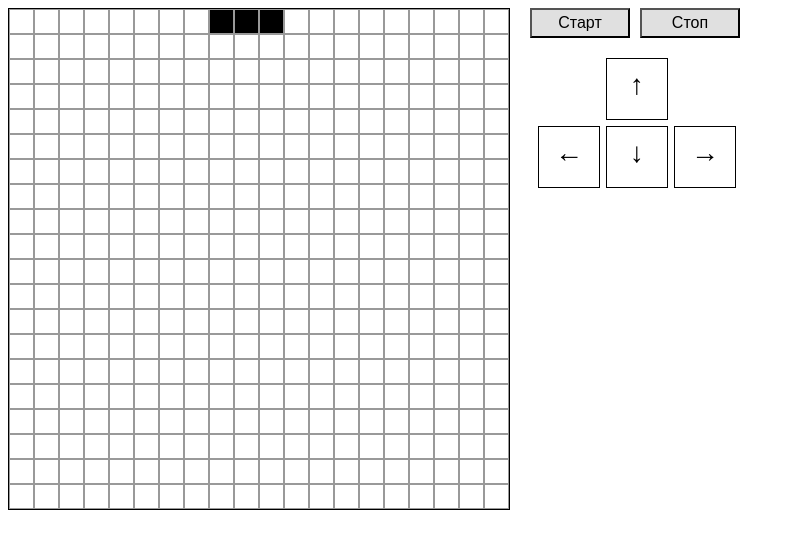
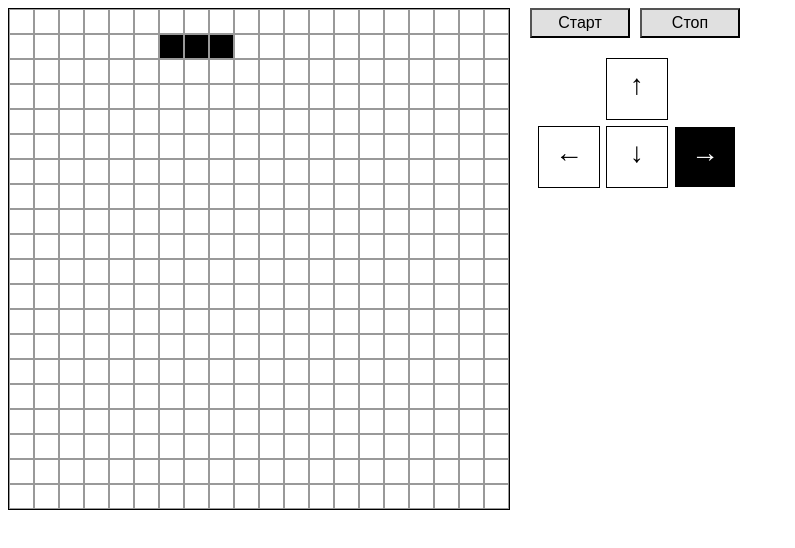
Before and after one commit to andrey-kzh/snake-game-react, a React app: page / in a window 1280 px wide. Shown: the whole page, without its empty margins (0-795 px from the left). Built offline with nearby package versions, Linux system fonts and the light colour scheme.

Commit message:
controls done and render board optimisation

```diff
--- a/src/components/board/board.js
+++ b/src/components/board/board.js
@@ -13,7 +13,7 @@ export default class Board extends React.Component {
     renderSquares() {
 
         let squareClass;
-        let squares = Array(400).fill(null).map((square, i) => {
+        let squares = this.props.board.map((square, i) => {
 
             (this.props.snake.indexOf(i) != -1) ? squareClass = 'snake' : squareClass = ''; //рисуем змею
             return <Square key={i} cssClass={squareClass} />
--- a/src/components/direction/direction.js
+++ b/src/components/direction/direction.js
@@ -2,6 +2,11 @@ import React from 'react';
 import css from './style.css';
 
 export function Direction(props) {
+
+	let cssClass;
+
+	(props.direction == props.directionState) ? cssClass = 'direction-active' : cssClass = 'direction';
+
 
     let directionArrow;
 
@@ -27,7 +32,11 @@ export function Direction(props) {
 
     return (
 
-		<div className="direction">{arrow}</div>
+        <div
+			onClick={() => props.changeDirection(props.direction)}
+			className={cssClass}>
+			{arrow}
+		</div>
 
     )
 
--- a/src/components/direction/style.css
+++ b/src/components/direction/style.css
@@ -13,3 +13,15 @@
     border-color: #999999;
     color: #999999;
 }
+
+.direction-active {
+    width: 60px;
+    height: 60px;
+    border: 1px #ffffff solid;
+    margin: 0 6px 6px 0;
+    font-size: 28px;
+    text-align: center;
+    line-height: 52px;
+    color: #ffffff;
+    background-color: #000000
+}
--- a/src/components/game/game.js
+++ b/src/components/game/game.js
@@ -10,15 +10,47 @@ export default class Game extends React.Component {
     constructor(props) {
         super(props);
 
+        this.changeDirections = this.changeDirections.bind(this);
+
         this.state = {
             snake: [1, 2, 3],
             direction: 'right',
+            board: Array(400).fill(null),
         }
     }
 
+
+    changeDirections(newDirectionOrKey) {
+
+        if (newDirectionOrKey.code != undefined) {
+
+            switch (newDirectionOrKey.code) {
+                case 'ArrowLeft':
+                    newDirectionOrKey = 'left';
+                    break;
+                case 'ArrowUp':
+                    newDirectionOrKey = 'up';
+                    break;
+                case 'ArrowRight':
+                    newDirectionOrKey = 'right';
+                    break;
+                case 'ArrowDown':
+                    newDirectionOrKey = 'down';
+                    break;
+                default:
+                    newDirectionOrKey = false;
+            }
+        }
+
+        if (newDirectionOrKey !== false) {
+            this.setState({ direction: newDirectionOrKey })
+        }
+    }
+
+
     animateSnake() {
 
-        setInterval(() => {
+        const movieSnake = setInterval(() => {
 
             const oldSnake = this.state.snake;
             let nextStep;
@@ -43,14 +75,15 @@ export default class Game extends React.Component {
 
             this.setState({ snake: newSnake })
 
-        }, 1000)
+        }, 300)
+
     }
 
 
     componentDidMount() {
 
         this.animateSnake(); //запускаем змею
-
+        document.addEventListener('keydown', (event) => this.changeDirections(event))
     }
 
 
@@ -60,23 +93,50 @@ export default class Game extends React.Component {
 
             <div className = "game">
 
-            <Board snake={this.state.snake} />
+            <Board
+                snake={this.state.snake}
+                board={this.state.board}
+            />
 
-            <div className="controls">
+            <div className = "controls" >
 
             <div className="buttons-block">
                     <Button buttonName="Старт" />
                     <Button buttonName="Стоп" />
             </div>
 
-                <div className="direction-block">
+            <div className = "direction-block" >
+
             <div className="direction-wrap-line">
-                        <Direction direction="up" />
+
+                <Direction
+                    direction="up"
+                    directionState={this.state.direction}
+                    changeDirection={this.changeDirections}
+                />
+
             </div>
-                    <div className="direction-wrap-line">
-                        <Direction direction="left" />
-                        <Direction direction="down" />
-                        <Direction direction="right" />
+
+            <div className = "direction-wrap-line" >
+
+                <Direction
+                    direction="left"
+                    directionState={this.state.direction}
+                    changeDirection={this.changeDirections}
+                />
+
+                <Direction
+                    direction = "down"
+                    directionState={this.state.direction}
+                    changeDirection = { this.changeDirections }
+                />
+
+                <Direction
+                    direction = "right"
+                    directionState={this.state.direction}
+                    changeDirection = { this.changeDirections }
+                />
+
             </div>
             </div>
 
--- a/src/components/square/square.js
+++ b/src/components/square/square.js
@@ -1,12 +1,19 @@
 import React from 'react';
 import css from './style.css';
 
-export function Square(props) {
+export class Square extends React.PureComponent {
 
-	return (
+    constructor(props) {
+        super(props)
+    }
 
-		<div className={`square ${props.cssClass}`}></div>
+    render() {
 
-		)
+		console.log('square render');
+
+        return (
+            <div className={`square ${this.props.cssClass}`}></div>
+        )
+    }
 
 }
```
Lines whose indentation alone changed are shown as unchanged.
